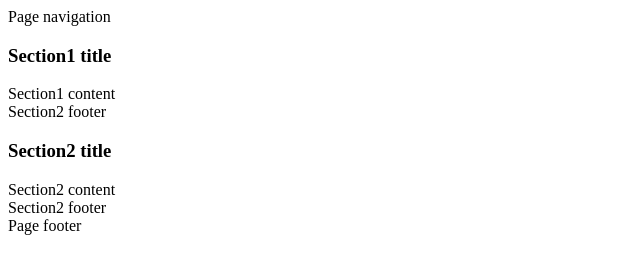
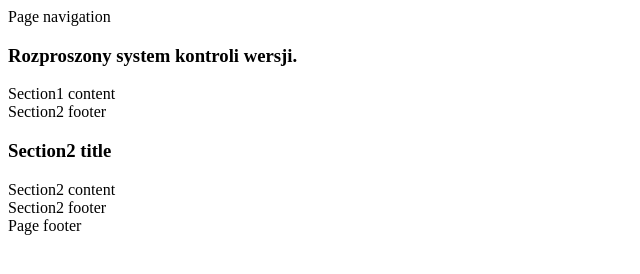
Before and after one commit to piradian/gittest, a plain HTML site: page index.html in a window 1280 px wide. Shown: the whole page, without its empty margins (0-640 px from the left). Drawn offline with Linux system fonts and the light colour scheme.

Commit message:
nagłówek cecha2

```diff
--- a/index.html
+++ b/index.html
@@ -9,7 +9,7 @@
 		</nav>
 		<section id="section1" class="panel panel-default">
 			<div class="panel-heading">
-	    		<h3 class="panel-title">Section1 title</h3>
+	    		<h3 class="panel-title">Rozproszony system kontroli wersji.</h3>
 		  	</div>
 	  		<div class="panel-body">
 	    		Section1 content
```
